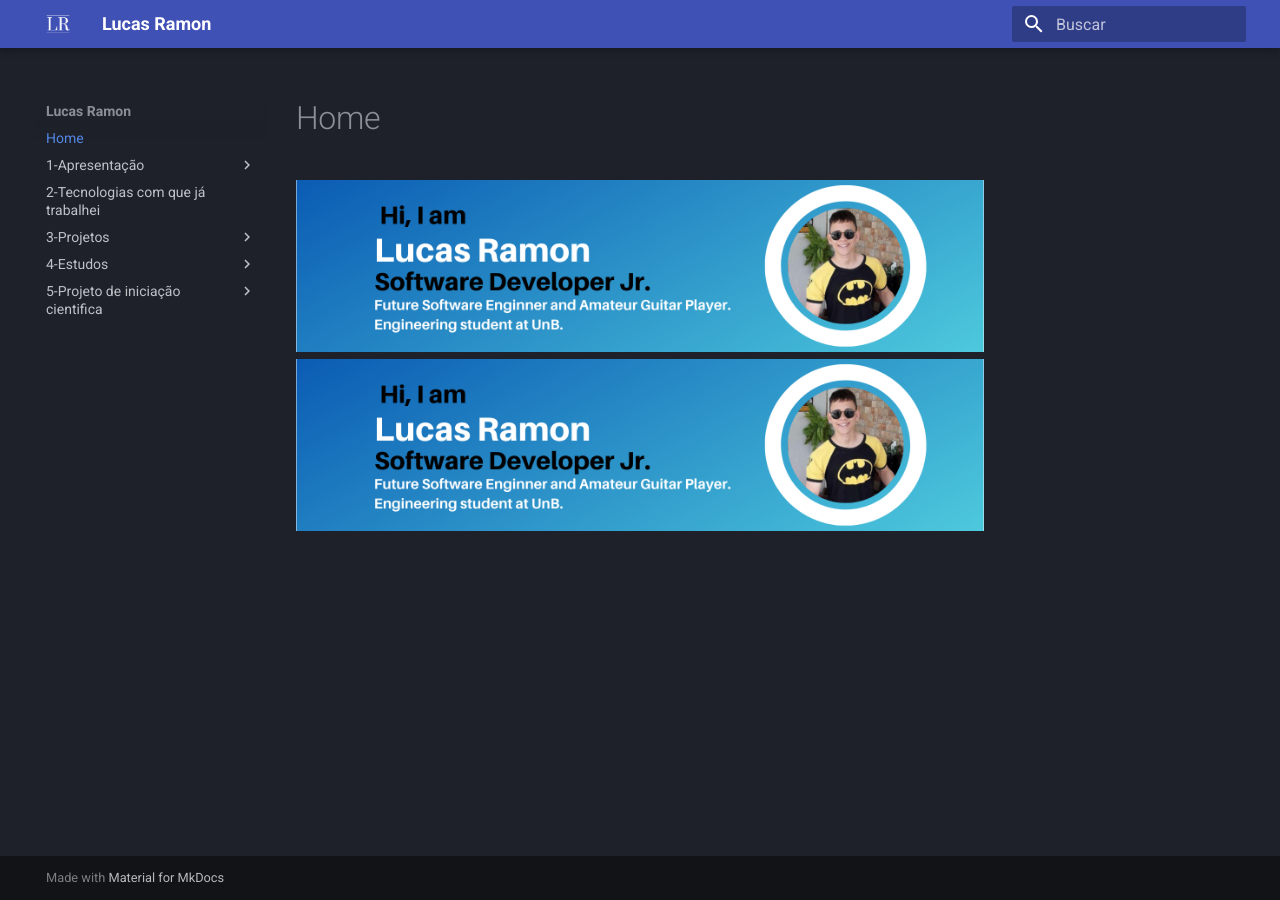
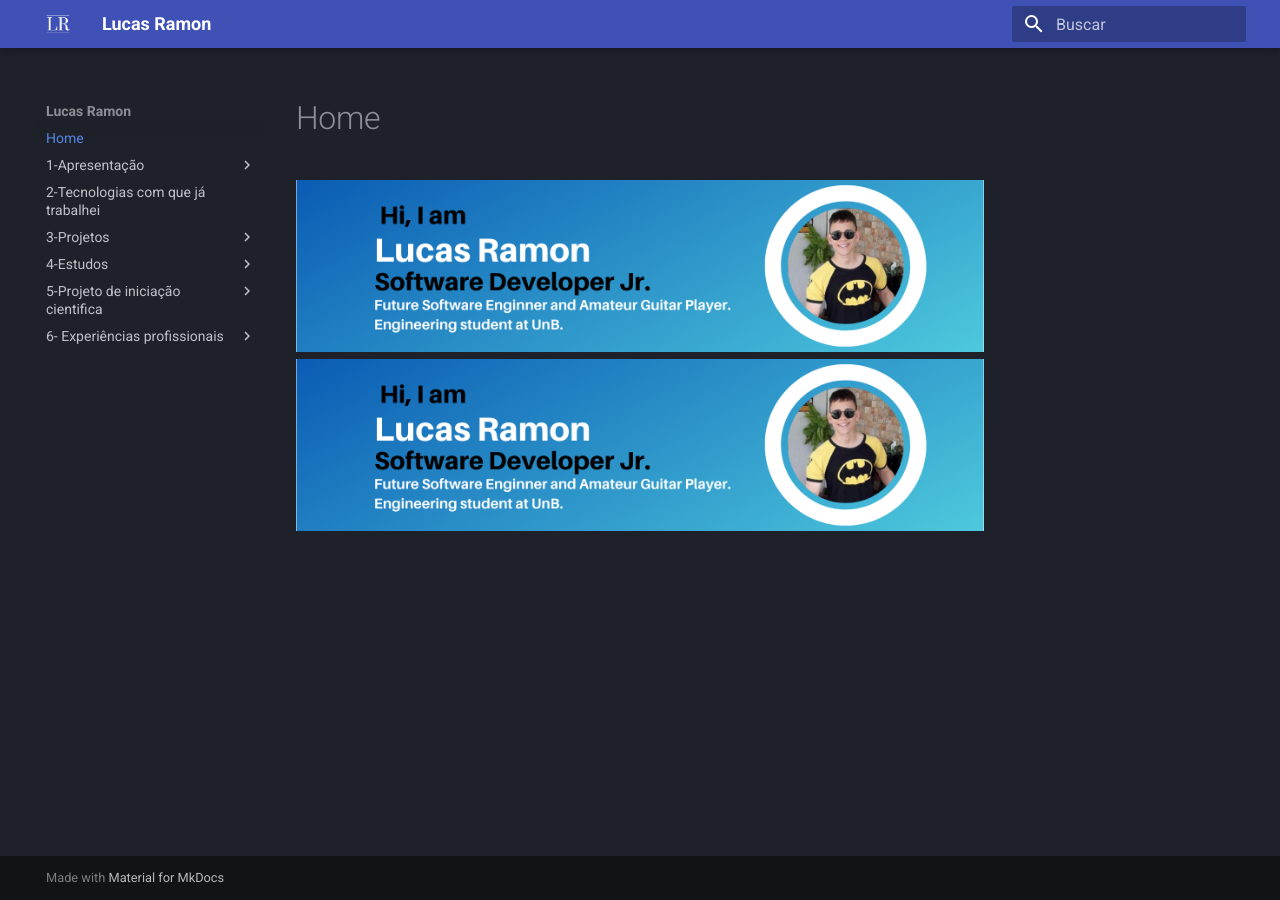
Before and after one commit to lramon2001/lramon2001.github.io, an MkDocs documentation site: the page built from docs/index.md, in a window 1280 px wide. Built offline with MkDocs 1.6.1 and Material for MkDocs 9.7.7, drawn with Linux system fonts in a browser that asks for light colours; some of the changed lines change nothing that is shown.

Commit message:
Update mkdocs.yml

```diff
--- a/mkdocs.yml
+++ b/mkdocs.yml
@@ -38,3 +38,7 @@ nav:
     - 4.13-Fundamentos da Arquitetura de computadores: fac.md
   - 5-Projeto de iniciação cientifica:
     - 5.1-Algoritmos genéticos: ag.md
+  - 6- Experiências profissionais:
+    - 6.1- Desenvolvedor java em Agência Zetta: cvzetta.md
+    - 6.2- Telemetria de poços artesianos: poco.md
+    - 6.3- Monitor/Professor de física: prof.md
```
